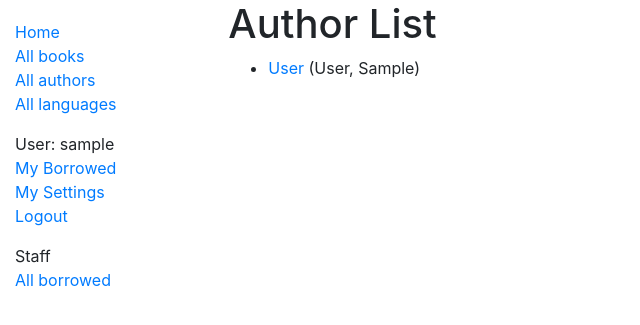
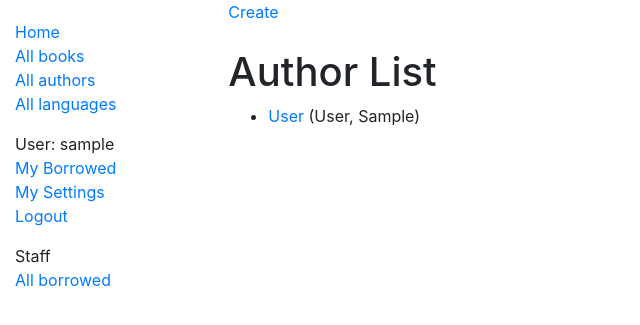
Before and after one commit to timurhamzin/learnlang, a Django app: template catalog/templates/catalog/author_list.html in a window 1280 px wide. Shown: the top 325 px of the page, without its empty margins (0-640 px from the left). Run offline with Django 3.2, Linux system fonts and the light colour scheme; a user stored in the database is signed in; tables that the repository leaves empty hold one stand-in row (values such as "Sample post"); the template is opened without the code that fills it: values that come from a table or form of the project are taken from there, most other values are stand-ins (such as "Sample title", 1, 10 or a date in 2020); some libraries are stand-ins or nearby versions.

```diff
--- a/catalog/templates/catalog/author_list.html
+++ b/catalog/templates/catalog/author_list.html
@@ -1,6 +1,10 @@
 {% extends "base_generic.html" %}
 
 {% block content %}
+  {% if perms.catalog.can_mark_returned %}
+    <a href="{% url 'author_create' %}">Create</a>
+    <br><br>
+  {% endif %}
   <h1>Author List</h1>
   {% if author_list %}
   <ul>
--- a/catalog/templates/catalog/book_detail.html
+++ b/catalog/templates/catalog/book_detail.html
@@ -14,7 +14,6 @@
   <p><strong>ISBN:</strong> {{ book.isbn }}</p>
   <p><strong>Source language:</strong> {{ book.source_language }}</p>
   <p><strong>Translation language:</strong> {{ book.translation_language }}</p>
-  <p><strong>Language:</strong> {{ book.language }}</p>
   <p><strong>Genre:</strong> {% for genre in book.genre.all %} {{ genre }}{% if not forloop.last %}, {% endif %}{% endfor %}</p>
 
   <div style="margin-left:20px;margin-top:20px">
--- a/catalog/templates/catalog/book_list.html
+++ b/catalog/templates/catalog/book_list.html
@@ -1,6 +1,10 @@
 {% extends "base_generic.html" %}
 
 {% block content %}
+  {% if perms.catalog.can_mark_returned %}
+    <a href="{% url 'book_create' %}">Create</a>
+    <br><br>
+  {% endif %}
   <h1>Book List</h1>
   {% if book_list %}
   <ul>
--- a/user/views.py
+++ b/user/views.py
@@ -37,7 +37,7 @@ from django.urls import reverse
 
 class UserSettingsUpdate(LoginRequiredMixin, UpdateView):
     model = UserSettings
-    fields = '__all__'
+    fields = ('default_translation_language',)
 
     def get_success_url(self):
         # No need for reverse_lazy here, because it's called inside the method
```
